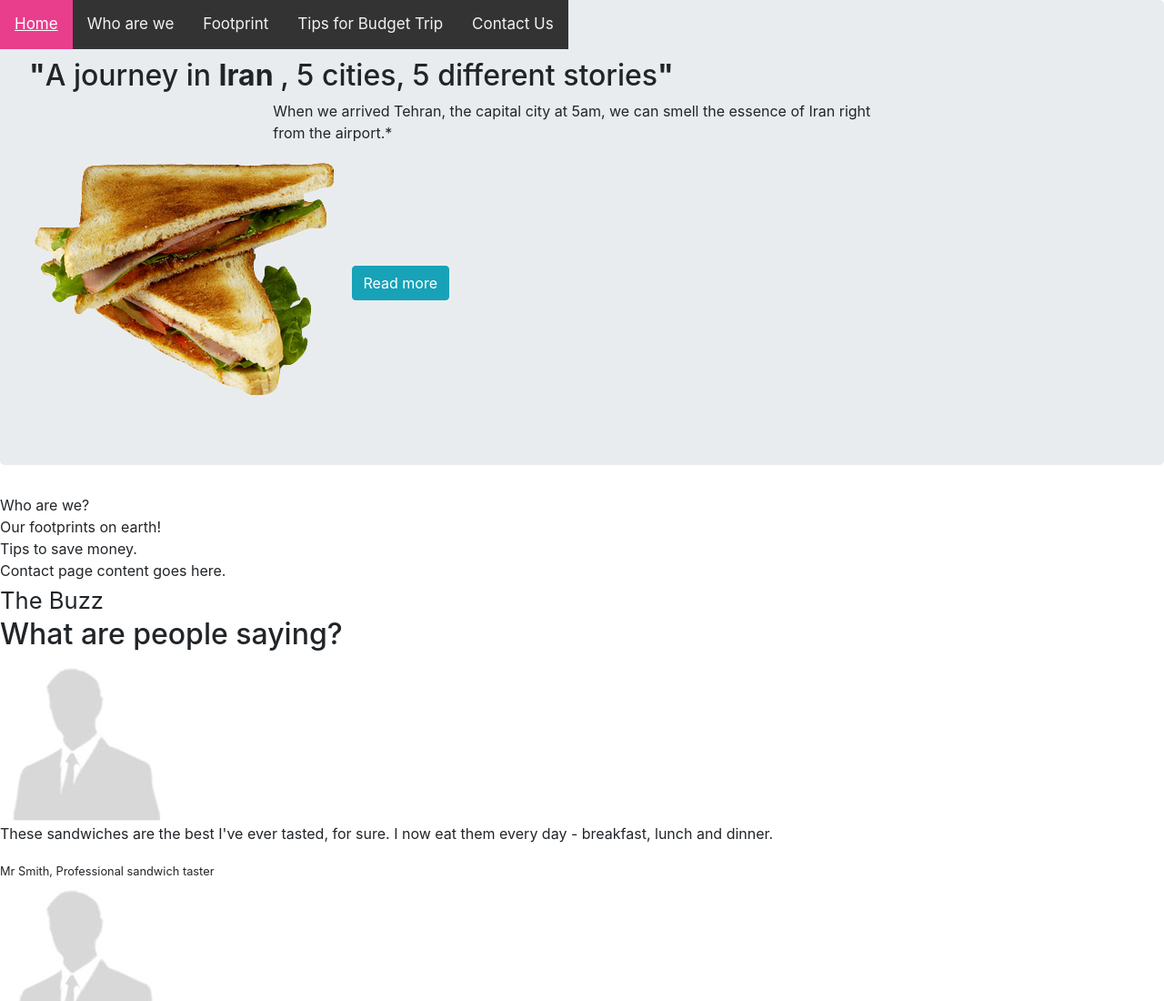
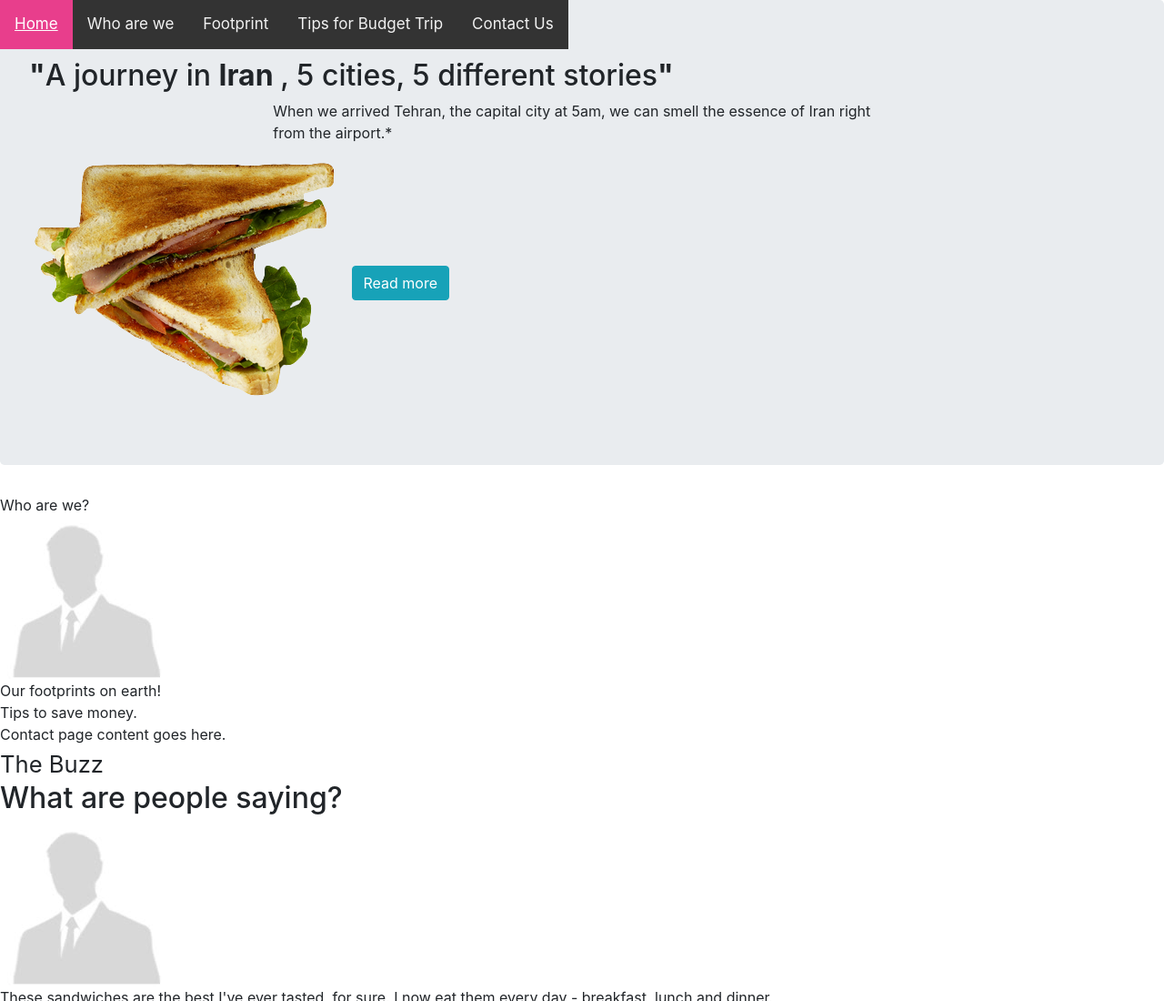
Before and after one commit to bazzarlovesjanice/Travelbuddy, a plain HTML site: page index.html in a window 1280 px wide. Shown: the top 1100 px of the page at 91% size. Drawn offline with nearby package versions, Linux system fonts and the light colour scheme; some packages are replaced by stand-ins of ours; a script that the page names is missing.

Commit message:
Update index.html

```diff
--- a/index.html
+++ b/index.html
@@ -5,7 +5,6 @@
   <link href='css/bootstrap.css' rel='stylesheet'>
   <meta name="viewpoint" content="width=device-width,
   initial-scale=1.0">
-
   <div class="topnav">
   <a class="active" href="#home">Home</a>
   <a href="#who">Who are we</a>
@@ -42,6 +41,9 @@ $('.smooth').on('click', function() {
   <div id="page1">
     <a id="who" class="smooth"></a>
       Who are we?
+    <div>
+        <img src='images/person.jpg'>
+    </div>
   </div>
 
   <div id="page2">
```
